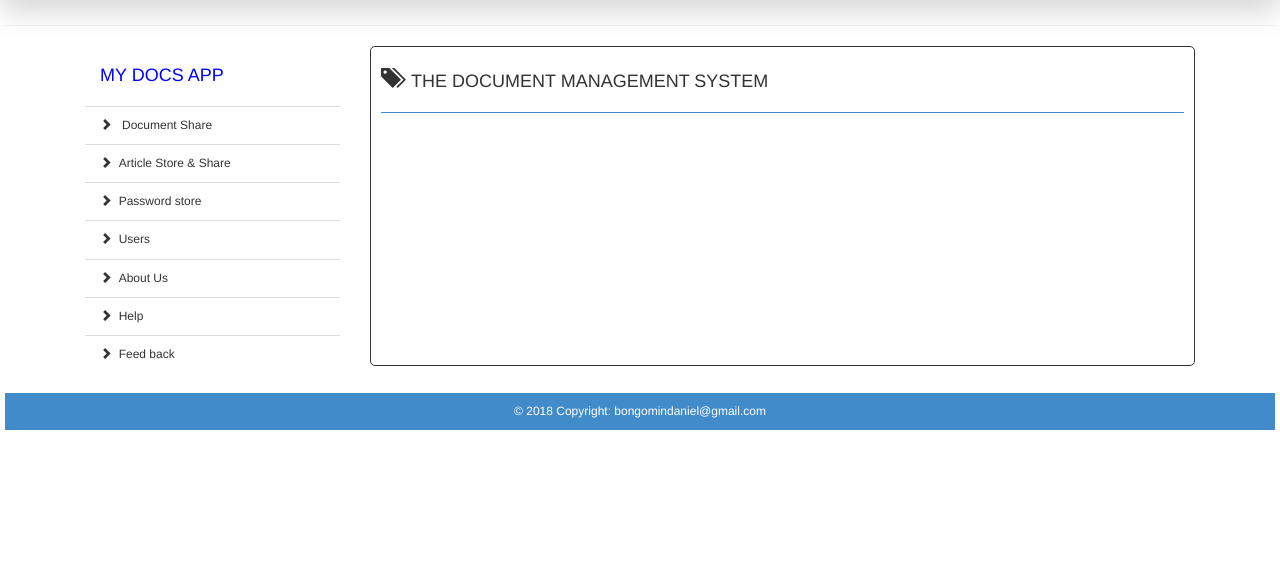
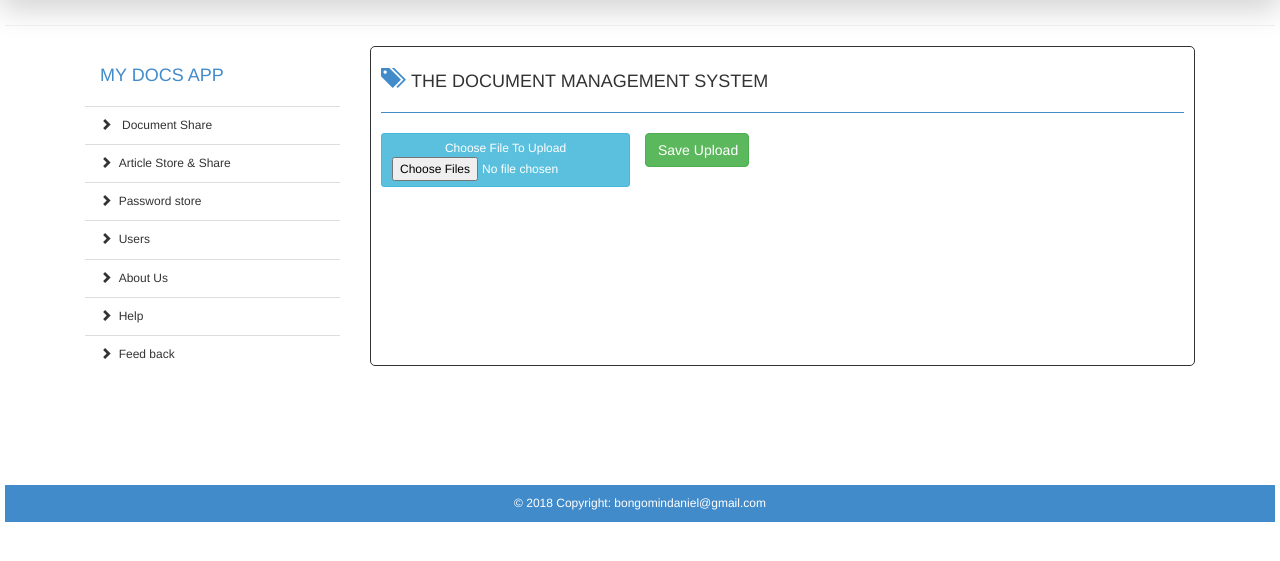
Before and after one commit to bongomindaniel/FILEMGT1, a Flask app: page / in a window 1280 px wide. Shown: the part 121-682 px from the top of the page. Run offline with Flask 2, Linux system fonts and the light colour scheme; some libraries are stand-ins or nearby versions.

Commit message:
file uploads

```diff
--- a/app.py
+++ b/app.py
@@ -5,6 +5,9 @@ from wtforms import Form, StringField, TextAreaField, PasswordField, validators
 from passlib.hash import sha256_crypt
 from MySQLdb.cursors import DictCursor
 from functools import wraps
+import os
+
+from werkzeug import secure_filename
 
 app = Flask(__name__)
 
@@ -13,6 +16,8 @@ app.config['MYSQL_HOST'] ='localhost'
 app.config['MYSQL_USER'] = 'danny'
 app.config['MYSQL_PASSWORD'] ="danny123"
 app.config['MYSQL_DB']='myflaskapp'
+
+app.config['UPLOAD_FOLDER'] = '/home/danny/Desktop/uploads'
 # app.config['MYSQL_CURSORCLASS'] = 'DictCusor'
 
 # mysql = MySQL()
@@ -318,6 +323,36 @@ def edit_article(id):
     return redirect(url_for('dashboard'))
 
 
+@app.route('/uploads', methods=['GET', 'POST'])
+def upload_doc():
+  if request.method == 'POST':
+    our_doc = request.files['file']
+    name = secure_filename(our_doc.filename)
+    path = os.path.join(app.config['UPLOAD_FOLDER'],name)
+    our_doc.save(path)
+
+    try:
+      cur = mysql.connection.cursor()
+
+      # excecute
+      sql = "INSERT INTO documents(document) values('{}')".format(our_doc.read())
+      cur.execute(sql)
+
+    # commit
+      mysql.connection.commit()
+
+    # close
+      cur.close()
+
+      flash('Successfully saved the document to database', 'success')
+    except Exception as e:
+      raise(e)
+      flash('Error', 'danger')
+
+
+  return render_template('documents.html')
+
+
 
 
 
--- a/templates/index.html
+++ b/templates/index.html
@@ -11,7 +11,7 @@
   <div class="row" style="">
       <div class="col-md-3">
       <ul class="list-group list-group-flush">
-  <li class="list-group-item"><h4 style="font-wieght:bold; color:blue;">MY DOCS APP</h4></li>
+  <li class="list-group-item"><h4 style="font-wieght:bold; color:#428BCA;">MY DOCS APP</h4></li>
   <li class="list-group-item"><span class="glyphicon glyphicon-chevron-right"></span> &nbsp Document Share </li>
   <li class="list-group-item"><span class="glyphicon glyphicon-chevron-right"></span> &nbspArticle Store & Share</li>
   <li class="list-group-item"><span class="glyphicon glyphicon-chevron-right"></span> &nbspPassword store</li>
@@ -23,9 +23,20 @@
       </div>
       <div class="col-md-9" style = "">
       <div style="border: solid  1px; border-radius:5px; height:320px; padding:10px;">
-      <h4 style="font-wieght:bold;"><span class="glyphicon glyphicon-tags" style="font-size:20px;"></span> &nbspTHE DOCUMENT MANAGEMENT SYSTEM</h4>
+      <h4 style="font-wieght:bold;"><span class="glyphicon glyphicon-tags" style="font-size:20px;color:#428BCA;"></span> &nbspTHE DOCUMENT MANAGEMENT SYSTEM</h4>
       <hr style = "border-color:#428BCA;">
+    <form class="md-form" enctype="multipart/form-data" method="POST">
+                        <div class="file-field">
+                            <div class="btn btn-info btn-sm float-left">
+                                <span>Choose File To Upload</span>
+                                <input type="file" name="file" multiple>
+                            </div>
 
+                        </div>
+                        <div class="form-group col-md-2">
+                            <button type="submit" class="btn btn-success btn-block" formnovalidate formaction="/uploads">Save Upload</button>
+                        </div>
+    </form>
       </div>
       </div>
   </div>
--- a/templates/layout.html
+++ b/templates/layout.html
@@ -20,27 +20,37 @@
 </style>
 
 <body>
-    {%include 'includes/_header.html'%}
+    {% include 'includes/_header.html'%}
+
     <div class="container-fluid" style="padding:5px;">
-        {%include 'includes/_messages.html'%} {%block body%} {%endblock%}
-        <!-- Footer -->
+        {% include 'includes/_messages.html'%}
+<div style="height:460px;">
+         {% block body%}
+
+
+
+
+
+
+        {% endblock%}
+          </div>
+
+
+
+
         <footer class="page-footer font-small blue" style="background-color:#428BCA; color:white;">
-
-            <!-- Copyright -->
             <div class="footer-copyright text-center py-3">© 2018 Copyright:
                 <a href="#" style="text-decoration:none; color:white;">   bongomindaniel@gmail.com</a>
             </div>
-            <!-- Copyright -->
+        </footer>
+    </div>
 
-        </footer>
-        <!-- Footer -->
-    </div>
+
     <scrip src="https://stackpath.bootstrapcdn.com/bootstrap/4.1.3/js/bootstrap.min.js"></scrip>
     <script src="https://cdn.ckeditor.com/4.11.1/standard/ckeditor.js"></script>
     <script type ='text/javascript'>
         CKEDITOR.replace('editor')
     </script>
-
     <script src="app.js"></script>
 
 </body>
```
Also changed, not shown: templates/dashboard.html (+23 -10 lines), templates/documents.html (+7 -1 lines).
